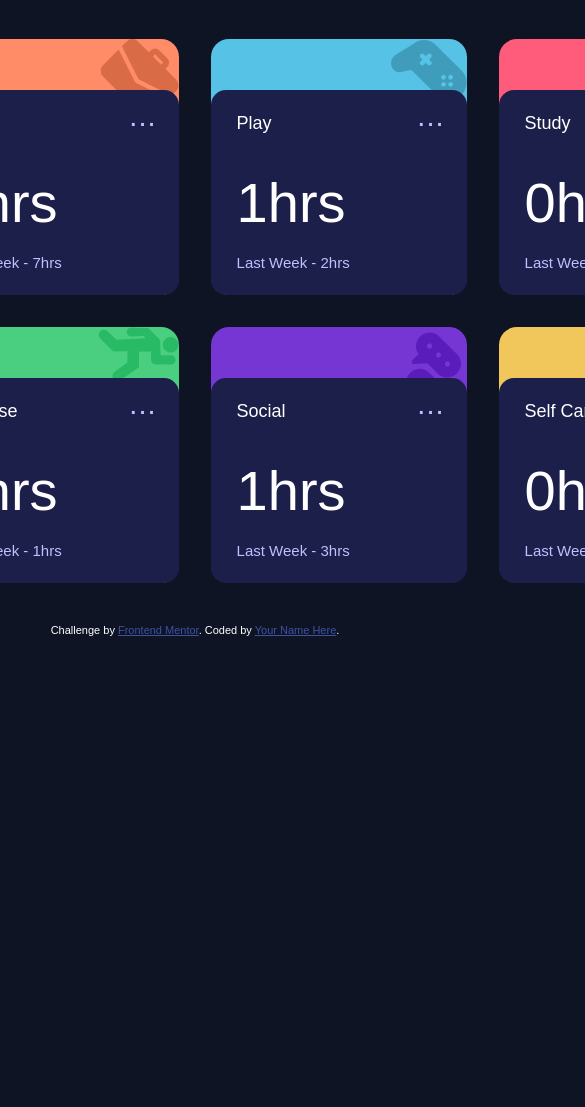
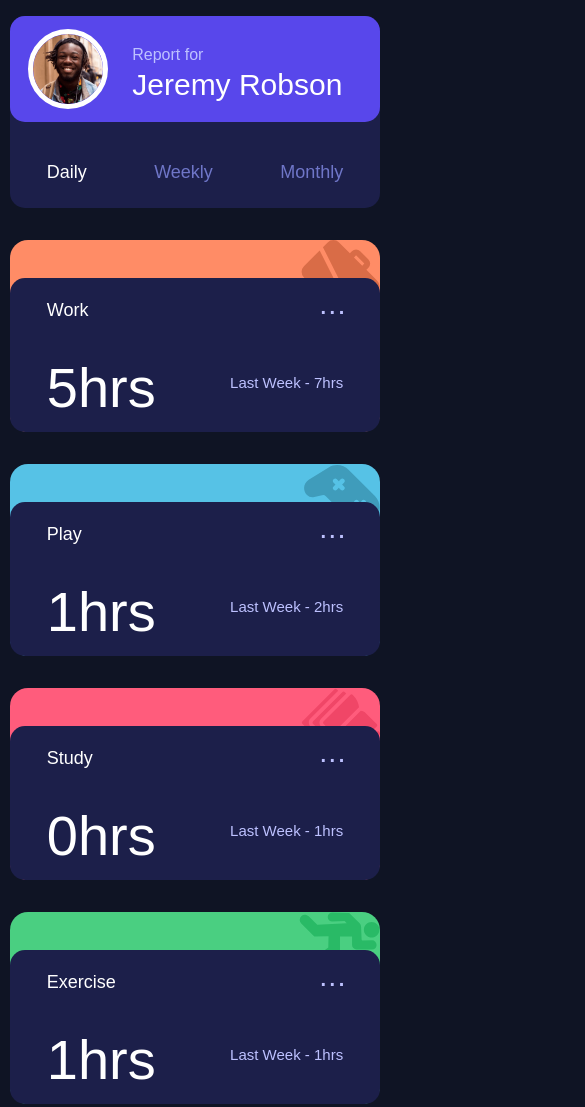
Before and after one commit to espressotoexpressions/time-tracking-dashboard-main, a plain HTML site: page index.html in a window 390 px wide. Shown: the top 1107 px of the page, 585 px wide, since content can reach past the window. Before the commit the page ends 844 px from the top, so only its background shows below. Drawn offline with nearby package versions, Linux system fonts and the light colour scheme; a web font is replaced by a local one.

Commit message:
updated for responsiveness

```diff
--- a/index.html
+++ b/index.html
@@ -30,8 +30,10 @@
             class="profile-photo border border-5 border-white rounded-circle"
             alt="Jeremy photo"
           />
+          <div class="ms-4">
             <p class="reportTxt">Report for</p>
             <h2>Jeremy Robson</h2>
+          </div>
         </div>
         <div class="links">
           <p class="active" id="dailyLink">Daily</p>
@@ -49,8 +51,10 @@
             <!-- <img src="./images/icon-ellipsis.svg" alt="elipsis"> -->
             <p class="elipsis">. . .</p>
           </div>
+          <div class="hrs-section">
             <h1 id="workCurrentTxt">00hrs</h1>
             <p class="previousTxt" id="workPreviousTxt">Last Week value</p>
+          </div>
         </div>
       </div>
       <div
@@ -62,8 +66,10 @@
             <!-- <img src="./images/icon-ellipsis.svg" alt="elipsis"> -->
             <p class="elipsis">. . .</p>
           </div>
+          <div class="hrs-section">
             <h1 id="playCurrentTxt">00hrs</h1>
             <p class="previousTxt" id="playPreviousTxt">Last Week value</p>
+          </div>
         </div>
       </div>
 
@@ -76,8 +82,10 @@
             <!-- <img src="./images/icon-ellipsis.svg" alt="elipsis"> -->
             <p class="elipsis">. . .</p>
           </div>
+          <div class="hrs-section">
             <h1 id="studyCurrentTxt">00hrs</h1>
             <p class="previousTxt" id="studyPreviousTxt">Last Week value</p>
+          </div>
         </div>
       </div>
 
@@ -90,8 +98,10 @@
             <!-- <img src="./images/icon-ellipsis.svg" alt="elipsis"> -->
             <p class="elipsis">. . .</p>
           </div>
+          <div class="hrs-section">
             <h1 id="exerciseCurrentTxt">00hrs</h1>
             <p class="previousTxt" id="exercisePreviousTxt">Last Week value</p>
+          </div>
         </div>
       </div>
 
@@ -104,8 +114,10 @@
             <!-- <img src="./images/icon-ellipsis.svg" alt="elipsis"> -->
             <p class="elipsis">. . .</p>
           </div>
+          <div class="hrs-section">
             <h1 id="socialCurrentTxt">00hrs</h1>
             <p class="previousTxt" id="socialPreviousTxt">Last Week value</p>
+          </div>
         </div>
       </div>
 
@@ -118,8 +130,10 @@
             <!-- <img src="./images/icon-ellipsis.svg" alt="elipsis"> -->
             <p class="elipsis">. . .</p>
           </div>
+          <div class="hrs-section">
             <h1 id="selfcareCurrentTxt">00hrs</h1>
             <p class="previousTxt" id="selfcarePreviousTxt">Last Week value</p>
+          </div>
         </div>
       </div>
     </div>
@@ -128,7 +142,7 @@
       Challenge by
       <a href="https://www.frontendmentor.io?ref=challenge" target="_blank"
         >Frontend Mentor</a
-      >. Coded by <a href="#">Your Name Here</a>.
+      >. Coded by <a href="#">Karen Cadavos</a>.
     </div>
     <script
       src="https://cdn.jsdelivr.net/npm/bootstrap@5.3.3/dist/js/bootstrap.bundle.min.js"
--- a/styles/style.css
+++ b/styles/style.css
@@ -1,7 +1,6 @@
 :root{
 
 --Blue: hsl(246, 80%, 60%);
-
 --Lightredwork: hsl(15, 100%, 70%);
 --Softblueplay: hsl(195, 74%, 62%);
 --Lightredstudy: hsl(348, 100%, 68%);
@@ -28,7 +27,7 @@ body {
 
 }
 h1{
- font-weight:300;
+ font-weight: 200;
  font-size: 56px;
 }
 h2{
@@ -76,15 +75,11 @@ h3{
 .reportTxt{
   padding-top: 1rem;
   color: var(--pale-blue);
+  margin-bottom: 0;
 }
 .links{
   padding:10% 10%;
 }
-.attribution{ font-size: 11px; text-align: center;
-}
-
-.attribution a { color: hsl(228, 45%, 44%); }
-
 
 
 .task-work{
@@ -189,3 +184,75 @@ border-radius: 18px !important;
   color:var(--pale-blue);
   font-size: 15px;
 }
+.attribution{ font-size: 11px; text-align: center;
+}
+
+.attribution a { color: hsl(228, 45%, 44%); }
+
+
+/*tablet*/
+/* @media (min-width: 580px) and (max-width: 992px){ */
+@media  (max-width: 1366px){
+  .main-grid{
+    display:grid;
+    grid-template-columns: repeat(2, 50%);
+    grid-template-rows: repeat(4, 1fr);
+  }
+
+}
+
+/*mobile*/
+
+@media (max-width: 579px){
+.main-grid{
+  grid-template-columns: repeat(1, 95%);
+  grid-template-rows: repeat(7, 12em);
+  margin: 1em 0;
+
+}
+.profile-bg {
+
+  grid-row:1;
+
+}
+.profile-card{
+  padding: 3% 5%;
+  display: flex;
+  flex-direction: row;
+
+}
+.links{
+
+  flex-direction: row;
+  justify-content: space-between;
+
+}
+.task-card{
+  padding: 0 10%;
+  flex-direction: column;
+  justify-content: space-around;
+
+
+}
+
+.hrs-section{
+  padding:0 0;
+  display:flex;
+  justify-content: space-between;
+  align-items: center;
+}
+.profile-card{
+  align-items: center;
+}
+.profile-card h2{
+  font-size: 30px;
+
+}
+.profile-photo{
+
+  width:80px;
+  height:80px;
+  margin-bottom:0px;
+}
+
+}
```
Lines whose indentation alone changed are shown as unchanged.
